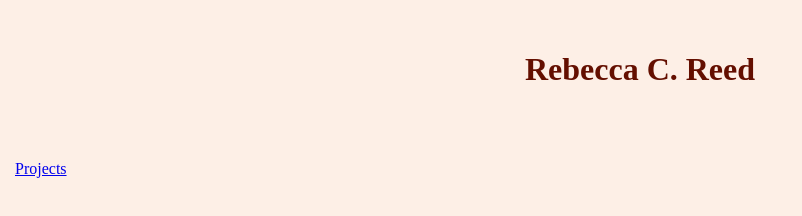
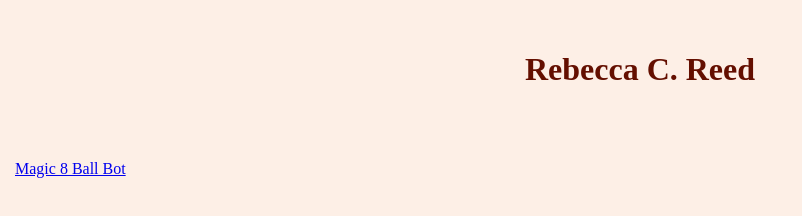
Before and after one commit to rebeccacreed/rebeccacreed.github.io, a website: page index.html in a window 1280 px wide. Shown: the whole page, without its empty margins (0-802 px from the left). Drawn offline with nearby package versions, Linux system fonts and the light colour scheme.

Commit message:
Update link text for Projects section

```diff
--- a/index.html
+++ b/index.html
@@ -21,7 +21,7 @@
 
 <div id="left">
 
-<a href="projects.html">Projects</a>
+<a href="projects.html">Magic 8 Ball Bot</a>
 </div>
 
 
```
